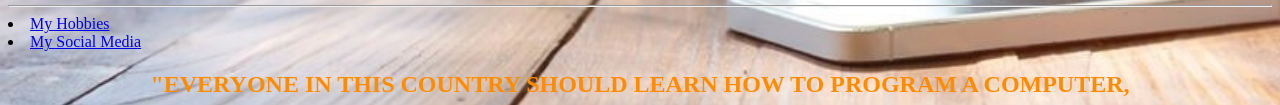
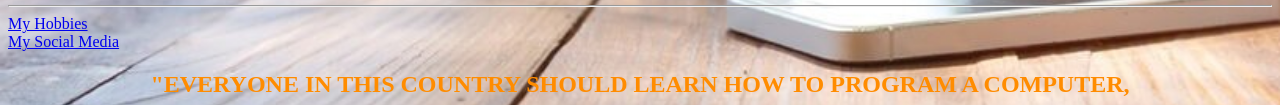
Before and after one commit to Jenneltots/CamillePersonalWeb, a plain HTML site: page index.html in a window 1280 px wide. Shown: the part 864-969 px from the top of the page. Drawn offline with Linux system fonts and the light colour scheme.

Commit message:
CamillePersonalWEBhtml

```diff
--- a/index.html
+++ b/index.html
@@ -97,8 +97,9 @@
 
 
   <hr>
-  <li><a href="My Hobbies.html"> My Hobbies </li></a>
-  <li><a href="My Social Media.html"> My Social Media </li></a>
+  <a href="my hobbies.html">My Hobbies</a>
+  <br>
+  <a href="my social media.html">My Social Media</a>
 
 <center>
   <h2 style= "color: DarkOrange  "> "EVERYONE IN THIS COUNTRY SHOULD LEARN HOW TO PROGRAM A COMPUTER,</h2>
```
Also changed, not shown: my hobbies.html (+1 -0 lines), my social media.html (+1 -0 lines).
